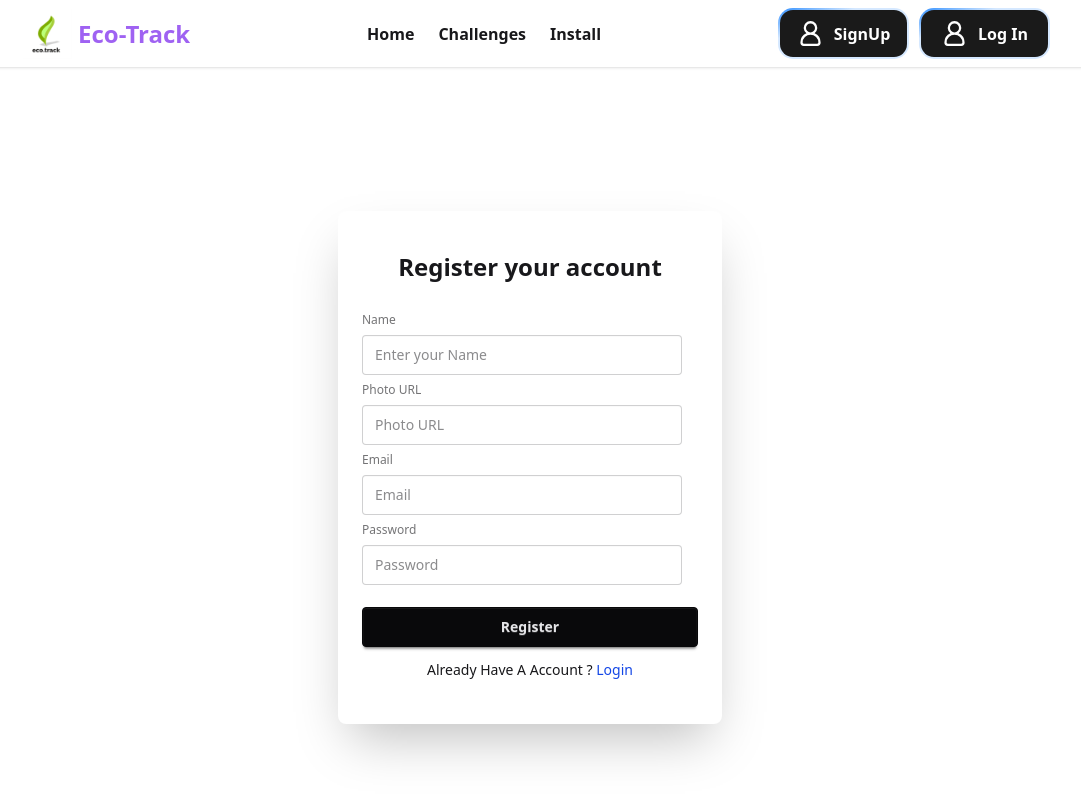
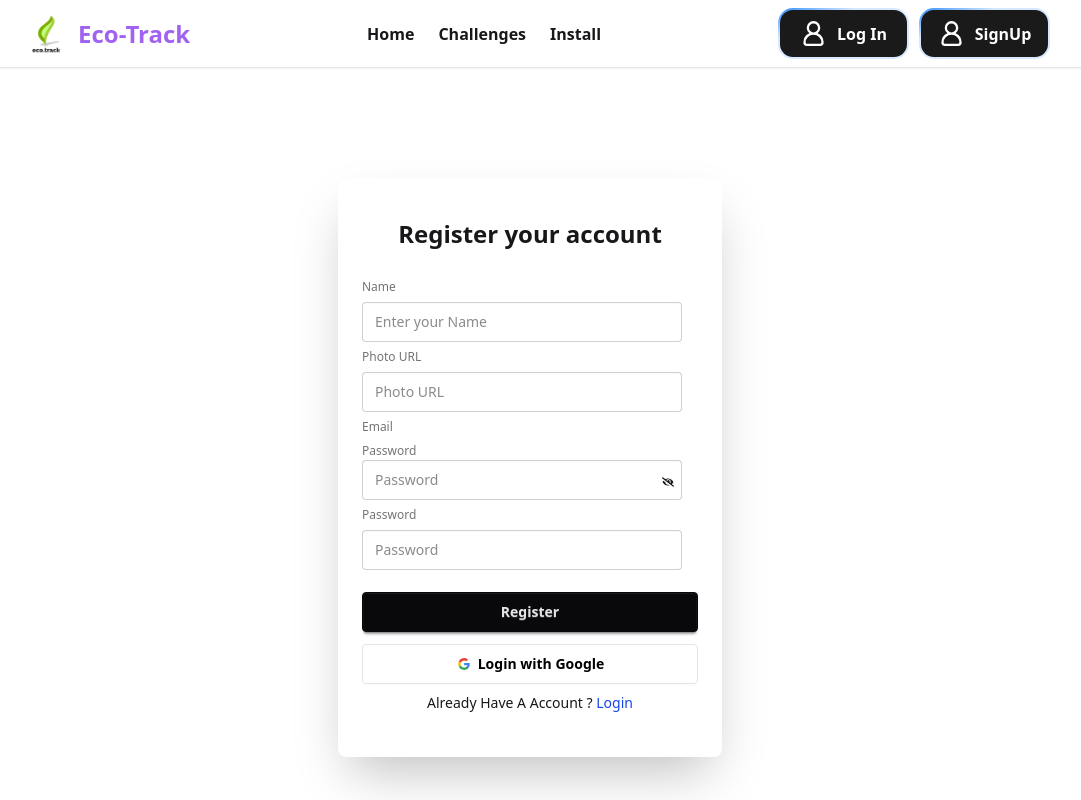
Before and after one commit to riyadhossen74/Eco-Track-Client, a React (Vite) app: page /register in a window 1280 px wide. Shown: the top 800 px of the page, without its empty margins (110-1191 px from the left). Built offline with nearby package versions, Linux system fonts and the light colour scheme; no server answers.

Commit message:
firebase add

```diff
--- a/package.json
+++ b/package.json
@@ -12,6 +12,7 @@
   "dependencies": {
     "@tailwindcss/vite": "^4.1.17",
     "daisyui": "^5.4.7",
+    "firebase": "^12.5.0",
     "react": "^19.1.1",
     "react-dom": "^19.1.1",
     "react-icons": "^5.5.0",
--- /dev/null
+++ b/src/AuthProvider/AuthProvider.jsx
@@ -0,0 +1,80 @@
+import React, { createContext, useEffect, useState } from "react";
+import { app } from "../Firebase/Firebase.config";
+import {
+  createUserWithEmailAndPassword,
+  getAuth,
+  onAuthStateChanged,
+  sendPasswordResetEmail,
+  signInWithEmailAndPassword,
+  signInWithPopup,
+  signOut,
+  updateProfile,
+  GoogleAuthProvider,
+} from "firebase/auth";
+
+export const AuthContext = createContext();
+
+const auth = getAuth(app);
+const googleProvider = new GoogleAuthProvider();
+
+const AuthProvider = ({ children }) => {
+  const [user, setUser] = useState(null);
+  const [loading, setLoading] = useState(true);
+
+  const createUser = (email, password) => {
+    setLoading(true);
+    return createUserWithEmailAndPassword(auth, email, password);
+  };
+
+  const signIn = (email, password) => {
+    setLoading(true);
+    return signInWithEmailAndPassword(auth, email, password);
+  };
+
+  const googleSignIn = () => {
+    setLoading(true);
+    return signInWithPopup(auth, googleProvider);
+  };
+
+  const updateUser = (updateData) => {
+    return updateProfile(auth.currentUser, updateData);
+  };
+
+  const sendPassResetEmailFunc = (email) => {
+    setLoading(true);
+    return sendPasswordResetEmail(auth, email);
+  };
+
+  const logOut = () => {
+    return signOut(auth);
+  };
+
+  useEffect(() => {
+    const unsubscribe = onAuthStateChanged(auth, (currentUser) => {
+      setUser(currentUser);
+      setLoading(false);
+    });
+    return unsubscribe;
+  }, []);
+
+  const AuthData = {
+    user,
+    setUser,
+    createUser,
+    logOut,
+    signIn,
+    loading,
+    setLoading,
+    updateUser,
+    googleSignIn,
+    sendPassResetEmailFunc,
+  };
+
+  return (
+    <AuthContext value={AuthData}>
+      {children}
+    </AuthContext>
+  );
+};
+
+export default AuthProvider;
--- a/src/Component/LoginPage.jsx
+++ b/src/Component/LoginPage.jsx
@@ -1,7 +1,45 @@
-import React from 'react';
-import { Link } from 'react-router';
+import React, { use, useState } from 'react';
+import { Link, useLocation, useNavigate } from 'react-router';
+import { AuthContext } from '../AuthProvider/AuthProvider';
 
 const LoginPage = () => {
+
+  const { signIn, googleSignIn, setLoading, setUser } = use(AuthContext);
+  const location = useLocation();
+  const navigate = useNavigate();
+  // console.log(location);
+  const [error, setError] = useState("");
+  const handleLogin = (e) => {
+    e.preventDefault();
+    const form = e.target;
+    const email = form.email.value;
+    const password = form.password.value;
+
+    // console.log({ email, password });
+    signIn(email, password)
+      .then((userCredential) => {
+        // Signed in successfully
+        const user = userCredential.user;
+        // console.log("Logged in user:", user);
+        navigate(`${location.state ? location.state : "/"}`);
+      })
+      .catch((error) => {
+        setError(error.code);
+      });
+  };
+
+   const handleSignIn = () => {
+  googleSignIn()
+    .then((res) => {
+      setUser(res.user);
+      navigate(location.state?.from || "/");
+      setLoading(false);
+      alert.success("Sign in successful!");
+    })
+    .catch((error) => {
+      console.error("Google sign-in error:", error.code);
+    });
+};
     return (
          <div className="flex justify-center min-h-screen items-center">
       <div className="card bg-base-100 w-full max-w-sm shrink-0 shadow-2xl ">
@@ -9,7 +47,7 @@ const LoginPage = () => {
           Login your account
         </h2>
         <form
-        //  onSubmit={handleLogin}
+         onSubmit={handleLogin}
         className="card-body">
           <fieldset className="fieldset">
             <label className="label">Email</label>
@@ -31,9 +69,41 @@ const LoginPage = () => {
             <div>
               <Link to='/forgot' className="link link-hover">Forgot password?</Link>
             </div>
-            {/* {error && <p className="text-red-500 text-xs">{error}</p>} */}
+            {error && <p className="text-red-500 text-xs">{error}</p>}
             <button className="btn btn-neutral mt-4">Login</button>
           </fieldset>
+           {/* Google */}
+          <button type="button" onClick={handleSignIn} className="btn bg-white text-black border-[#e5e5e5]">
+            <svg
+              aria-label="Google logo"
+              width="16"
+              height="16"
+              xmlns="http://www.w3.org/2000/svg"
+              viewBox="0 0 512 512"
+
+            >
+              <g>
+                <path d="m0 0H512V512H0" fill="#fff"></path>
+                <path
+                  fill="#34a853"
+                  d="M153 292c30 82 118 95 171 60h62v48A192 192 0 0190 341"
+                ></path>
+                <path
+                  fill="#4285f4"
+                  d="m386 400a140 175 0 0053-179H260v74h102q-7 37-38 57"
+                ></path>
+                <path
+                  fill="#fbbc02"
+                  d="m90 341a208 200 0 010-171l63 49q-12 37 0 73"
+                ></path>
+                <path
+                  fill="#ea4335"
+                  d="m153 219c22-69 116-109 179-50l55-54c-78-75-230-72-297 55"
+                ></path>
+              </g>
+            </svg>
+            Login with Google
+          </button>
           <p className="text-center">
             Dont’t Have An Account ?
             <Link className="text-blue-700" to="/register">
--- a/src/Component/Navbar.jsx
+++ b/src/Component/Navbar.jsx
@@ -1,11 +1,13 @@
-import React, { useState } from "react";
+import React, { use, useState } from "react";
 
 import { TbXboxX } from "react-icons/tb";
 import { CiMenuBurger } from "react-icons/ci";
 import { Link } from "react-router";
 import Navlink from "./Navlink";
+import { AuthContext } from "../AuthProvider/AuthProvider";
 
 const Navbar = () => {
+  const {user, logOut}= use(AuthContext)
   const navData = [
     {
       id: 1,
@@ -27,6 +29,17 @@ const Navbar = () => {
     <Navlink data={data} key={data.id}></Navlink>
   ));
   const [open, setOpen] = useState(false);
+
+   const handleLogOut = () => {
+    // console.log("log");
+    logOut()
+      .then((result) => {
+        alert("susses log Out");
+      })
+      .catch(error =>{
+        // console.log(error)
+      });
+  };
   return (
     <nav className="bg-white">
       <div className="flex justify-between px-5 md:px-30 items-center shadow py-2">
@@ -58,7 +71,55 @@ const Navbar = () => {
           <ul className="md:flex gap-6 font-semibold hidden">{link}</ul>
         </div>
         <div>
+
           <div className="flex gap-2.5">
+            {user?
+           <div
+           onClick={handleLogOut}
+            aria-label="User Login Button"
+            tabindex="0"
+            role="button"
+            class="user-profile"
+          >
+            <button  class="user-profile-inner">
+              <svg
+                aria-hidden="true"
+                xmlns="http://www.w3.org/2000/svg"
+                viewBox="0 0 24 24"
+              >
+                <g data-name="Layer 2" id="Layer_2">
+                  <path d="m15.626 11.769a6 6 0 1 0 -7.252 0 9.008 9.008 0 0 0 -5.374 8.231 3 3 0 0 0 3 3h12a3 3 0 0 0 3-3 9.008 9.008 0 0 0 -5.374-8.231zm-7.626-4.769a4 4 0 1 1 4 4 4 4 0 0 1 -4-4zm10 14h-12a1 1 0 0 1 -1-1 7 7 0 0 1 14 0 1 1 0 0 1 -1 1z"></path>
+                </g>
+              </svg>
+              <p>Logout</p>
+            </button>
+            <div>
+
+            </div>
+          </div>:
+           <div className="flex gap-2.5">
+            <div
+            aria-label="User Login Button"
+            tabindex="0"
+            role="button"
+            class="user-profile"
+          >
+            <Link to='/login' class="user-profile-inner">
+              <svg
+                aria-hidden="true"
+                xmlns="http://www.w3.org/2000/svg"
+                viewBox="0 0 24 24"
+              >
+                <g data-name="Layer 2" id="Layer_2">
+                  <path d="m15.626 11.769a6 6 0 1 0 -7.252 0 9.008 9.008 0 0 0 -5.374 8.231 3 3 0 0 0 3 3h12a3 3 0 0 0 3-3 9.008 9.008 0 0 0 -5.374-8.231zm-7.626-4.769a4 4 0 1 1 4 4 4 4 0 0 1 -4-4zm10 14h-12a1 1 0 0 1 -1-1 7 7 0 0 1 14 0 1 1 0 0 1 -1 1z"></path>
+                </g>
+              </svg>
+              <p>Log In</p>
+            </Link>
+            <div>
+
+            </div>
+          </div>
             <div
             aria-label="User Login Button"
             tabindex="0"
@@ -81,28 +142,7 @@ const Navbar = () => {
 
             </div>
           </div>
-          <div
-            aria-label="User Login Button"
-            tabindex="0"
-            role="button"
-            class="user-profile"
-          >
-            <Link to='/login' class="user-profile-inner">
-              <svg
-                aria-hidden="true"
-                xmlns="http://www.w3.org/2000/svg"
-                viewBox="0 0 24 24"
-              >
-                <g data-name="Layer 2" id="Layer_2">
-                  <path d="m15.626 11.769a6 6 0 1 0 -7.252 0 9.008 9.008 0 0 0 -5.374 8.231 3 3 0 0 0 3 3h12a3 3 0 0 0 3-3 9.008 9.008 0 0 0 -5.374-8.231zm-7.626-4.769a4 4 0 1 1 4 4 4 4 0 0 1 -4-4zm10 14h-12a1 1 0 0 1 -1-1 7 7 0 0 1 14 0 1 1 0 0 1 -1 1z"></path>
-                </g>
-              </svg>
-              <p>Log In</p>
-            </Link>
-            <div>
-
-            </div>
-          </div>
+            </div>}
           </div>
         </div>
       </div>
--- a/src/Component/Register.jsx
+++ b/src/Component/Register.jsx
@@ -1,17 +1,76 @@
-import React from "react";
-import { Link } from "react-router";
+import React, { use, useState } from "react";
+import { Link, Navigate, useLocation, useNavigate } from "react-router";
+import { AuthContext } from "../AuthProvider/AuthProvider";
+import { FaEye, FaEyeSlash } from "react-icons/fa";
 
 const Register = () => {
+  const [showPassword, setShowPassword] =useState(false)
+  const { createUser, setUser, updateUser, googleSignIn, setLoading } = use(AuthContext);
+  const [nameError, setNameError] = useState("");
+ const navigate = useNavigate();
+  const location = useLocation();
+  const handleSubmit = (e) => {
+  e.preventDefault();
+
+  const form = e.target;
+  const name = form.name.value;
+  const photo = form.photo.value;
+  const email = form.email.value;
+  const password = form.password.value;
+
+  // Name Validation
+  if (name.length < 4) {
+    setNameError("Name should be at least 4 characters");
+    return;
+  } else {
+    setNameError("");
+  }
+
+  // Create Account
+  createUser(email, password)
+    .then((result) => {
+      const user = result.user;
+
+      // Update Profile
+       updateUser({
+        displayName: name,
+        photoURL: photo,
+      }).then(() => {
+        setUser({ ...user, displayName: name, photoURL: photo });
+
+        // ✅ Navigate safely (React Router v6+)
+        navigate(location.state?.from || "/");
+      });
+    })
+    .catch((error) => {
+      console.error(error.code, error.message);
+      alert(error.code);
+    });
+};
+
+
+  const handleSignIn = () => {
+  googleSignIn()
+    .then((res) => {
+      setUser(res.user);
+      navigate(location.state?.from || "/");
+      setLoading(false);
+      alert.success("Sign in successful!");
+    })
+    .catch((error) => {
+      console.error("Google sign-in error:", error.code);
+    });
+};
+
+
+
   return (
     <div className="flex justify-center min-h-screen items-center">
       <div className="card bg-base-100 w-full max-w-sm shrink-0 shadow-2xl  py-5">
         <h2 className="font-bold text-2xl text-center pt-5">
           Register your account
         </h2>
-        <form
-          // onSubmit={handleSubmit}
-          className="card-body"
-        >
+        <form onSubmit={handleSubmit} className="card-body">
           <fieldset className="fieldset">
             <label className="label">Name</label>
             <input
@@ -21,7 +80,7 @@ const Register = () => {
               name="name"
               required
             />
-            {/* {nameError && <p className="text-red-600 text-xs">{nameError}</p>} */}
+            {nameError && <p className="text-red-600 text-xs">{nameError}</p>}
             <label className="label">Photo URL</label>
             <input
               type="text"
@@ -31,13 +90,17 @@ const Register = () => {
               required
             />
             <label className="label">Email</label>
-            <input
-              type="email"
-              className="input"
-              placeholder="Email"
-              name="email"
-              required
-            />
+             <div className="relative">
+                                     <label className="label">Password</label>
+                                     <input
+                                       type={showPassword? 'text':'password'}
+                                       className="input"
+                                       placeholder="Password"
+                                       name="password"
+                                       required
+                                     />
+                                     <button onClick={() => setShowPassword(!showPassword)} className="absolute bottom-3 right-6">{showPassword? <FaEye />:<FaEyeSlash />}</button>
+                                   </div>
             <label className="label">Password</label>
             <input
               type="password"
@@ -49,6 +112,39 @@ const Register = () => {
 
             <button className="btn btn-neutral mt-4">Register</button>
           </fieldset>
+
+          {/* Google */}
+          <button type="button" onClick={handleSignIn} className="btn bg-white text-black border-[#e5e5e5]">
+            <svg
+              aria-label="Google logo"
+              width="16"
+              height="16"
+              xmlns="http://www.w3.org/2000/svg"
+              viewBox="0 0 512 512"
+
+            >
+              <g>
+                <path d="m0 0H512V512H0" fill="#fff"></path>
+                <path
+                  fill="#34a853"
+                  d="M153 292c30 82 118 95 171 60h62v48A192 192 0 0190 341"
+                ></path>
+                <path
+                  fill="#4285f4"
+                  d="m386 400a140 175 0 0053-179H260v74h102q-7 37-38 57"
+                ></path>
+                <path
+                  fill="#fbbc02"
+                  d="m90 341a208 200 0 010-171l63 49q-12 37 0 73"
+                ></path>
+                <path
+                  fill="#ea4335"
+                  d="m153 219c22-69 116-109 179-50l55-54c-78-75-230-72-297 55"
+                ></path>
+              </g>
+            </svg>
+            Login with Google
+          </button>
           <p className="text-center">
             Already Have A Account ?
             <Link className="text-blue-700" to="/login">
--- /dev/null
+++ b/src/Firebase/Firebase.config.js
@@ -0,0 +1,17 @@
+// Import the functions you need from the SDKs you need
+import { initializeApp } from "firebase/app";
+// TODO: Add SDKs for Firebase products that you want to use
+// https://firebase.google.com/docs/web/setup#available-libraries
+
+// Your web app's Firebase configuration
+const firebaseConfig = {
+  apiKey: "AIzaSyB4DbmvSwWBa5KTaHhsO-MQapHjlM8cXaA",
+  authDomain: "eco-track-79ea2.firebaseapp.com",
+  projectId: "eco-track-79ea2",
+  storageBucket: "eco-track-79ea2.firebasestorage.app",
+  messagingSenderId: "905894698397",
+  appId: "1:905894698397:web:f6a49c02be7b80063be374"
+};
+
+// Initialize Firebase
+export const app = initializeApp(firebaseConfig);
```
Also changed, not shown: src/Component/Footer.jsx (+4 -3 lines), src/main.jsx (+13 -10 lines), src/Firebase/Firebse.js (deleted), 1 other file (tests, documents, lock files or other folders).
